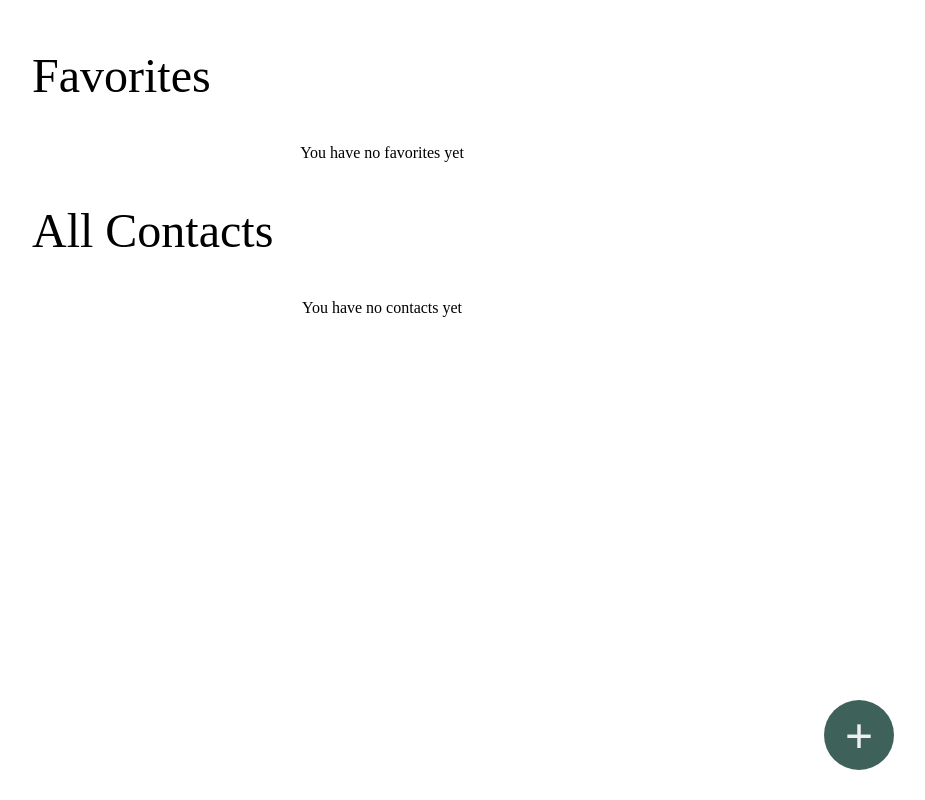
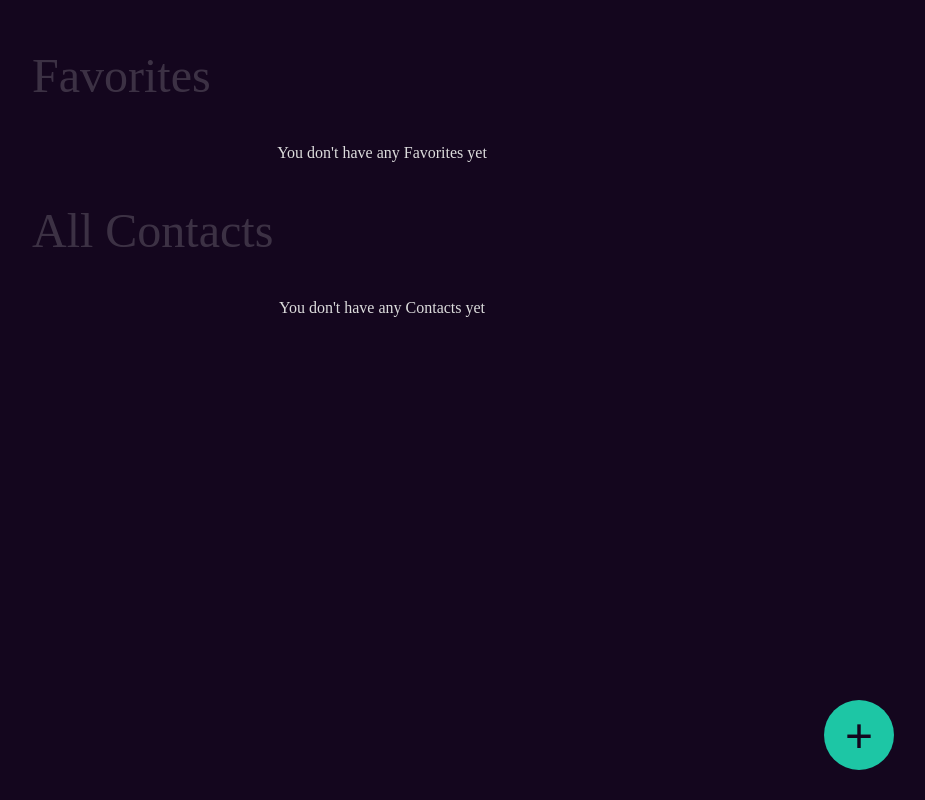
Before and after one commit to htreb/Contacts, an Angular app: page / in a window 1280 px wide. Shown: the whole page, without its empty margins (258-1183 px from the left). Built offline with nearby package versions, Linux system fonts and the light colour scheme.

Commit message:
Refactoring the styling

```diff
--- a/src/app/pages/contacts-list/contact-list-item/contact-list-item.component.scss
+++ b/src/app/pages/contacts-list/contact-list-item/contact-list-item.component.scss
@@ -2,7 +2,7 @@
     display: flex;
     justify-content: space-between;
     align-items: center;
-    border-bottom: 1px solid;
+    border-bottom: 1px solid var(--color-background);
     padding: 16px;
     cursor: pointer;
 
@@ -10,7 +10,8 @@
         word-break: break-word;
 
         .name {
-            font-size: 2em;
+            font-size: 1.5em;
+            font-weight: bold;
         }
     }
 }
--- a/src/app/pages/contacts-list/contacts-list.component.html
+++ b/src/app/pages/contacts-list/contacts-list.component.html
@@ -1,8 +1,8 @@
 <ng-template #noFavorites>
-    <div class='empty-list'>You have no favorites yet</div>
+    <div class='empty-list'>You don't have any Favorites yet</div>
 </ng-template>
 <ng-template #noContacts>
-    <div class='empty-list'>You have no contacts yet</div>
+    <div class='empty-list'>You don't have any Contacts yet</div>
 </ng-template>
 
 <div class='contacts-list-container'>
--- a/src/app/pages/contacts-list/contacts-list.component.scss
+++ b/src/app/pages/contacts-list/contacts-list.component.scss
@@ -5,11 +5,12 @@
 
     .title {
         font-size: 3em;
+        opacity: 0.2;
     }
 
     .favorites-list {
-        border-bottom: 5px solid;
         margin-bottom: 50px;
+        background: var(--color-secondary);
     }
 
     .empty-list {
--- a/src/app/pages/contacts-list/edit-contact/edit-contact.component.html
+++ b/src/app/pages/contacts-list/edit-contact/edit-contact.component.html
@@ -1,7 +1,7 @@
 <div *ngIf="modalShowing" class='modal-blocker' (click)="closeModal()">
     <div class='modal-container' (click)=modalClicked($event)>
         <form [formGroup]="contactForm" class='form'>
-            <div class='header-btns'>
+            <div class='header-btns' [class.disabled]='formDisabled'>
                 <div class="icon delete" (click)="deleteContact()"></div>
                 <div
                     class='icon favorite'
@@ -14,15 +14,14 @@
                 type="text"
                 placeholder="Name"
                 formControlName="name"
-                class='form-input'
                 [attr.disabled]="formDisabled ? '' : null"
+                autofocus
             >
             <div class='error-message' [class.show]='name.dirty && name.invalid'>Name required</div>
             <input
                 type="email"
                 placeholder="Email"
                 formControlName="email"
-                class='form-input'
                 [attr.disabled]="formDisabled ? '' : null"
             >
             <div
@@ -35,7 +34,6 @@
                 type="tel"
                 placeholder="Phone"
                 formControlName="phone"
-                class='form-input'
                 [attr.disabled]="formDisabled ? '' : null"
             >
         </form>
--- a/src/app/pages/contacts-list/edit-contact/edit-contact.component.scss
+++ b/src/app/pages/contacts-list/edit-contact/edit-contact.component.scss
@@ -4,7 +4,7 @@
     right: 0;
     bottom: 0;
     left: 0;
-    background: rgba(0,0,0,0.4);
+    background: rgba(0,0,0,0.9);
     display: flex;
     align-items: center;
     justify-content: center;
@@ -14,7 +14,7 @@
         display: flex;
         flex-direction: column;
         width: 250px;
-        background: var(--color-background);
+        background: var(--color-secondary);
         border-radius: 4px;
         cursor: auto;
         padding: 16px;
@@ -23,6 +23,10 @@
             display: flex;
             justify-content: space-between;
             margin-bottom: 16px;
+
+            &.disabled {
+                opacity: 0.5;
+            }
         }
 
 
@@ -31,24 +35,12 @@
             flex-direction: column;
             flex: 1;
 
-            .form-input {
-                height: 50px;
-                width: 100%;
-                text-align: center;
-                box-sizing: border-box;
-                background: var(--color-input);
-                outline: none;
-
-                &:disabled {
-                    background: var(--color-input-disabled);
-                }
-            }
-
             .error-message {
                 visibility: hidden;
                 color: var(--color-danger);
                 text-align: center;
-                height: 20px;
+                height: 30px;
+                margin: 5px;
 
                 &.show {
                     visibility: visible;
--- a/src/styles.scss
+++ b/src/styles.scss
@@ -1,12 +1,13 @@
 :root {
-    --color-primary: #3E6259;
-    --color-primary-rgb: 62, 98, 89;
+    --color-primary: #1DC6A5;
+    --color-secondary: #240B36;
     --color-danger: #b00020;
-    --color-danger-rgb: 255, 20, 20;
-    --color-background: #efefef;
-    --color-background-rgb: 239, 239, 239;
-    --color-input: #fff;
-    --color-input-disabled: #bbb;
+    --color-background: #14061E;
+    --color-input: #bbb;
+    --color-text: #ddd;
+
+    background: var(--color-background);
+    color: var(--color-text);
 }
 
 .icon {
@@ -16,6 +17,7 @@
     background-position: center;
     background-size: contain;
     flex-shrink: 0;
+    cursor: pointer;
 
     &.delete {
         background-image: url(./assets/icons/trash.svg);
@@ -35,19 +37,20 @@ button {
     background: var(--color-primary);
     color: var(--color-background);
     text-transform: uppercase;
+    cursor: pointer;
 
     &:focus {
         outline: none;
     }
-    &:active {
-        background: rgba(var(--color-primary-rgb), 0.8);
+    &:active, &:disabled {
+        opacity: 0.6;
     }
     &:disabled {
-        background: rgba(var(--color-primary-rgb), 0.6);
+        cursor: initial;
     }
 
     &.secondary {
-        background: var(--color-background);
+        background: initial;
         border: 3px solid var(--color-primary);
         color: var(--color-primary);
     }
@@ -56,4 +59,15 @@ button {
 input {
     border: none;
     border-radius: 4px;
+    box-sizing: border-box;
+    outline: none;
+    height: 50px;
+    width: 100%;
+    text-align: center;
+    background: var(--color-input);
+    color: var(--color-background);
+
+    &:disabled {
+        opacity: 0.5;
+    }
 }
```
Also changed, not shown: src/assets/icons/trash.svg.
